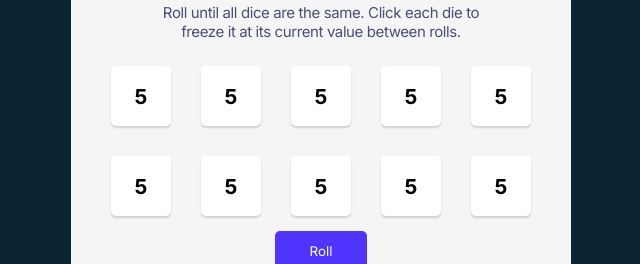
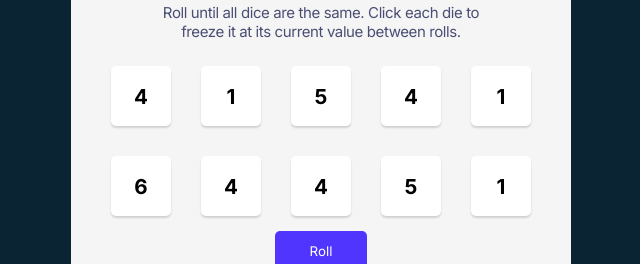
Before and after one commit to victor-stephen/tenzies, a React (Vite) app: page / in a window 1280 px wide. Shown: the part 283-547 px from the top of the page, without its empty margins (319-959 px from the left). Built offline with nearby package versions, Linux system fonts and the light colour scheme.

Commit message:
resolve bug of generating on one single value

```diff
--- a/src/App.jsx
+++ b/src/App.jsx
@@ -23,8 +23,7 @@ export default function App() {
   function generateAllNewDice() {
     const DiceArray = Array.from({ length: 10 }, () => {
       return {
-        value: 5,
-        // value: Math.ceil(Math.random() * 6),
+        value: Math.ceil(Math.random() * 6),
         isHeld: false,
         dieId: nanoid(),
       };
```
